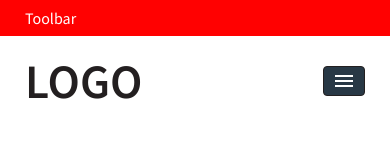
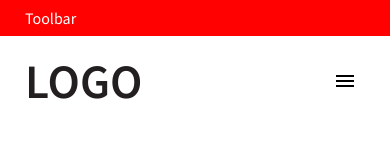
Before and after one commit to krystek77/react-website-client-side, a React (Create React App) app: page / in a window 390 px wide. Shown: the top 160 px of the page. Built offline with nearby package versions, Linux system fonts and the light colour scheme.

Commit message:
change styles of the hamburger button

```diff
--- a/src/components/Navigation/Navigation.css
+++ b/src/components/Navigation/Navigation.css
@@ -10,6 +10,16 @@
   position: relative;
   background-color: var(--light);
   z-index: 1;
+}
+.hamburger {
+  display: flex;
+  flex-direction: row;
+  justify-content: center;
+  align-items: center;
+  padding: 2px 8px;
+  cursor: pointer;
+  background-color: transparent;
+  border:none;
 }
 /*
  logo component
@@ -187,14 +197,11 @@ submenu component
     align-items: center;
     height: auto;
   }
-  .toggle-btn--menu {
+  .hamburger {
     display: none;
   }
-  .toggle-btn--contact {
-    display: flex;
-  }
   .menu {
-    width:max-content;
+    width: max-content;
     display: flex;
     padding-left: 25px;
   }
@@ -213,7 +220,7 @@ submenu component
   }
   .menu-button.menu-button--submenu {
     font-size: 32px;
-    padding-top:40px;
+    padding-top: 40px;
     padding-bottom: 40px;
   }
   .menu__link:hover {
@@ -271,7 +278,6 @@ submenu component
     max-height: calc(100vh - 250px);
   }
 
-
   .submenu__list {
     width: 360px;
     position: relative;
@@ -287,7 +293,7 @@ submenu component
   }
   .submenu__item > .menu-button.active {
     font-weight: 600;
-    padding-left:40px;
+    padding-left: 40px;
     color: var(--secondary);
   }
 
--- a/src/components/Navigation/Navigation.js
+++ b/src/components/Navigation/Navigation.js
@@ -34,7 +34,7 @@ function Navigation() {
         {/** logo component */}
         <div className="logo"><Link to="/" className="logo__text">LOGO</Link></div>
         {/** toggle button component */}
-        <button className="toggle-btn toggle-btn--menu" type="button" onClick={toggleMenu}>{openNavigation ? <MenuOpenIcon/>:<MenuIcon/>}</button>
+        <button className="hamburger" type="button" onClick={toggleMenu}>{openNavigation ? <MenuOpenIcon/>:<MenuIcon/>}</button>
       </div>
       <div className={`navbar__menu ${openNavigation ? "navbar__menu--visible":""}`}>
         <ul className="menu">
```
